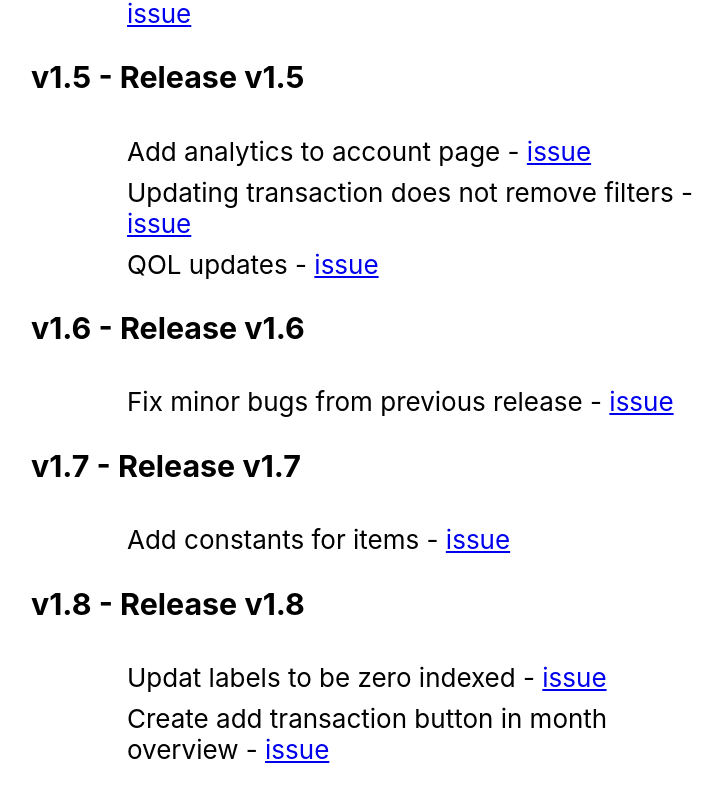
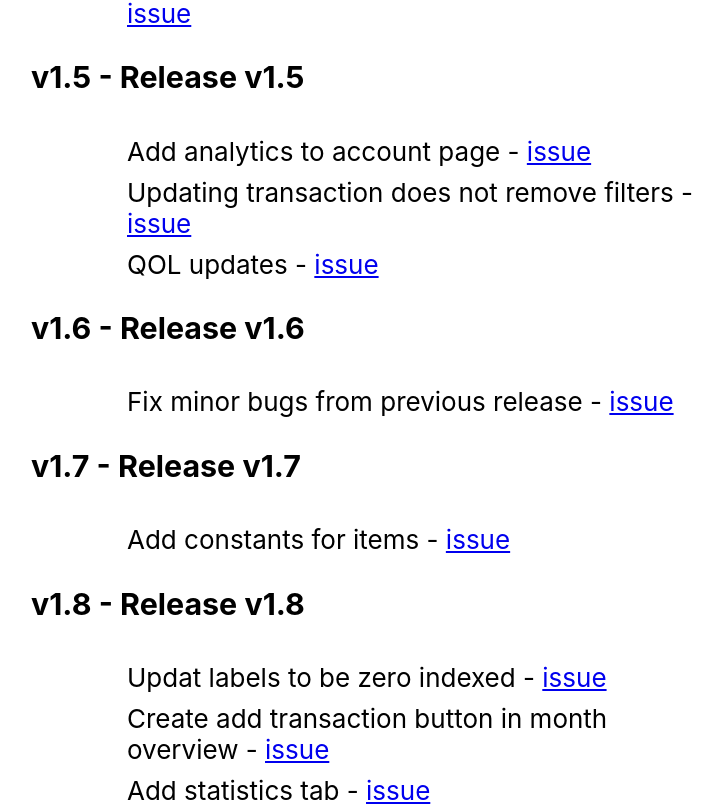
Before and after one commit to jxm8022/Net_Budget, a React (Create React App) app in the folder net_budget/: page /version in a window 1280 px wide. Shown: the part 1425-2231 px from the top of the page, without its empty margins (225-947 px from the left). Before the commit the page ends 2190 px from the top, so only its background shows below. Built offline with nearby package versions, Linux system fonts and the light colour scheme.

Commit message:
Adds statistic page

```diff
--- a/net_budget/src/App.js
+++ b/net_budget/src/App.js
@@ -11,6 +11,7 @@ import Version from './pages/Version';
 import { loadTransactionsAPI } from './api/TransactionAPI';
 import Account from './pages/Account';
 import AddTransaction from './components/DisplayMonth/AddTransaction/AddTransaction';
+import Statistics from './pages/Statistics';
 
 const HomePage = React.lazy(() => import('./pages/Home'));
 const NotFoundPage = React.lazy(() => import('./pages/NotFound'));
@@ -39,6 +40,10 @@ function App() {
       {
         path: '/monthOverview/addTransaction',
         component: <AddTransaction />
+      },
+      {
+        path: '/statistics',
+        component: <Statistics />
       },
       {
         path: '/account',
--- a/net_budget/src/assets/labels.js
+++ b/net_budget/src/assets/labels.js
@@ -73,6 +73,9 @@ export const labels = {
         'Name',
         'Amount'
     ],
+
+    // Statistics
+    statistics: 'Statistics',
 
     // About
     howTo: 'How To',
--- a/net_budget/src/assets/versionHistory.js
+++ b/net_budget/src/assets/versionHistory.js
@@ -180,6 +180,11 @@ const versionHistory = [
                 id: 1,
                 title: 'Create add transaction button in month overview',
                 link: 'https://github.com/jxm8022/Net_Budget/issues/62'
+            },
+            {
+                id: 2,
+                title: 'Add statistics tab',
+                link: 'https://github.com/jxm8022/Net_Budget/issues/65'
             }
         ]
     }
--- a/net_budget/src/components/UI/NavBar/NavBar.js
+++ b/net_budget/src/components/UI/NavBar/NavBar.js
@@ -36,21 +36,26 @@ const NavBar = () => {
             },
             {
                 id: 1,
+                where: '../account',
+                name: labels.account
+            },
+            {
+                id: 2,
                 where: `../monthOverview?month=${currentMonth}&year=${currentYear}`,
                 name: labels.monthOverview
             },
             {
-                id: 2,
+                id: 3,
+                where: `../statistics`,
+                name: labels.statistics
+            },
+            {
+                id: 4,
                 where: `../about`,
                 name: labels.about
             },
             {
-                id: 3,
-                where: '../account',
-                name: labels.account
-            },
-            {
-                id: 4,
+                id: 5,
                 where: `../auth`,
                 name: labels.logout,
                 do: handleLogout
@@ -59,7 +64,7 @@ const NavBar = () => {
     } else {
         links = [
             {
-                id: 5,
+                id: 6,
                 where: `../about`,
                 name: labels.about
             }
--- a/net_budget/src/pages/Account.js
+++ b/net_budget/src/pages/Account.js
@@ -6,7 +6,6 @@ import showHidePassword from '../assets/images/auth/icons8-eye-90.png';
 import { setMessage } from "../actions/pageActions";
 import { changePassword } from "../api/userAPI";
 import { login } from "../actions/userActions";
-import Analytics from "../components/Analytics/AnalyticsBase";
 
 const Account = () => {
     const dispatch = useDispatch();
@@ -42,9 +41,6 @@ const Account = () => {
     return (
         <Template>
             <h1>{labels.account}</h1>
-            <hr style={{ width: "50%" }} />
-            <Analytics />
-            <hr style={{ width: "50%" }} />
             <form onSubmit={submitHandler}>
                 <div className='control'>
                     <label htmlFor='password'>{labels.changePassword}</label>
--- /dev/null
+++ b/net_budget/src/pages/Statistics.js
@@ -0,0 +1,12 @@
+import Template from "../components/UI/Template/Template";
+import Analytics from "../components/Analytics/AnalyticsBase";
+
+const Statistics = () => {
+    return (
+        <Template>
+            <Analytics />
+        </Template>
+    );
+}
+
+export default Statistics;
```
